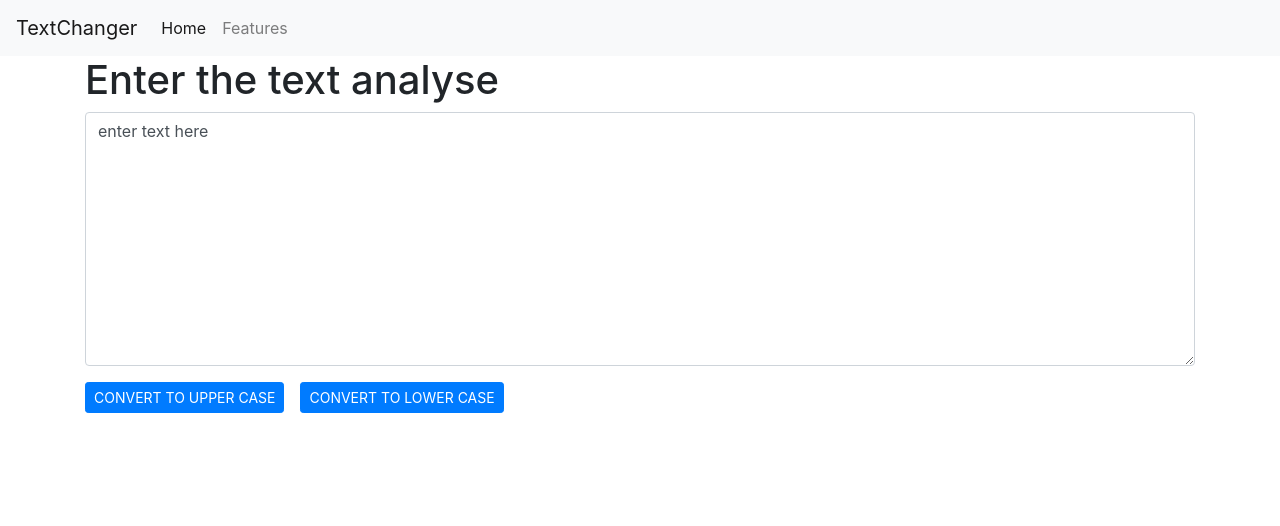
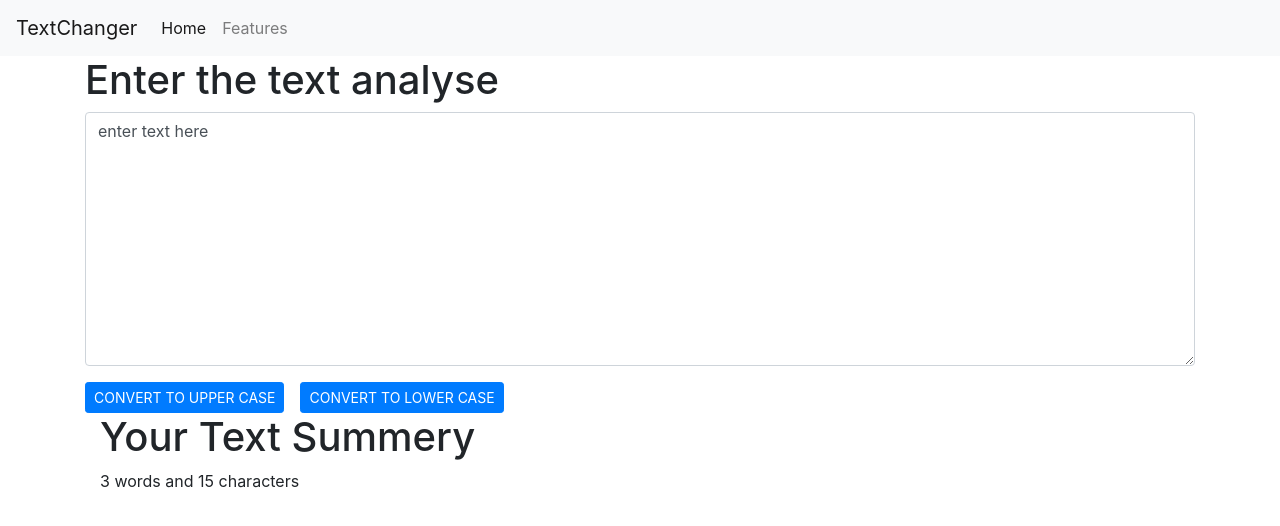
Before and after one commit to birsardar/textchanger, a React (Create React App) app: page / in a window 1280 px wide. Shown: the top 526 px of the page. Built offline with nearby package versions, Linux system fonts and the light colour scheme.

Commit message:
summery added

```diff
--- a/src/component/Textform.js
+++ b/src/component/Textform.js
@@ -23,14 +23,19 @@
     const [text, setText] = useState('enter text here');
 
     return(
-    <div>
+        <>
+        <h1>{props.heading}</h1>
      <div className="mb-3">
-        <h1>{props.heading}</h1>
             <textarea className="form-control" value={text} onChange={HanldeOnChange} id="myBox" rows="10"></textarea>
      </div>
         <button className="btn btn-primary btn-sm mr-3" onClick={handelUpClick}>CONVERT TO UPPER CASE</button>
         <button className="btn btn-primary btn-sm mr-3" onClick={handelDownClick}> CONVERT TO LOWER CASE</button>
         {/* <button className="btn btn-primary btn-sm mr-3" onClick={handelCamalClick}> CONVERT TO CAMAL CASE</button> */}
-    </div>
+        <div className="container">
+            <h1>Your Text Summery</h1>
+            <p> {text.split(" ").length} words and {text.length} characters</p>
+        </div>
+        </>
+
     )
 }
```
